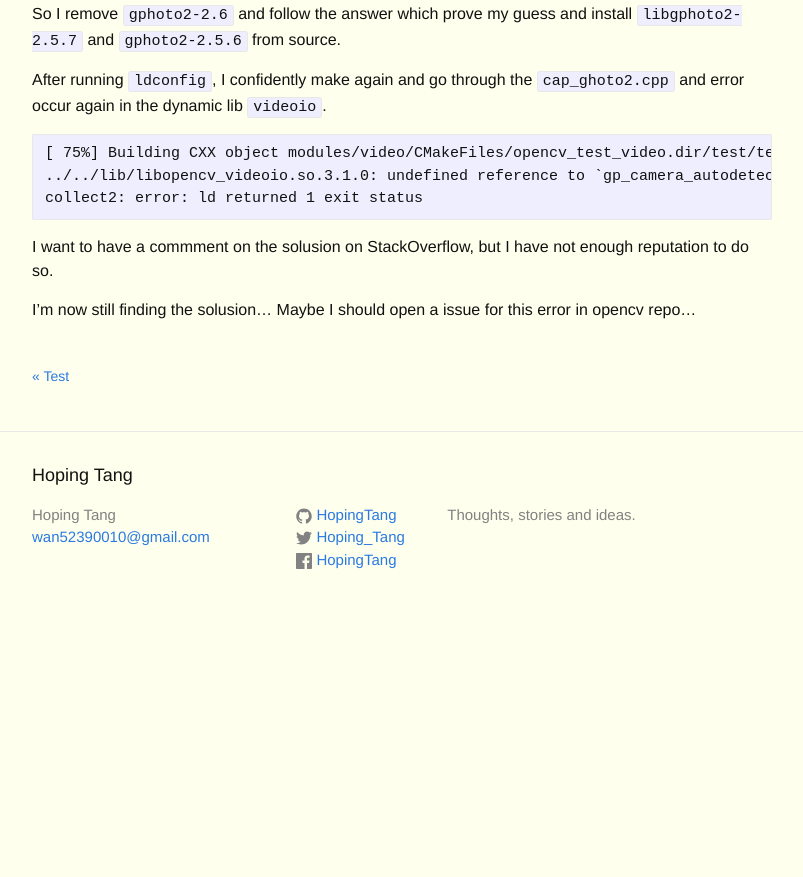
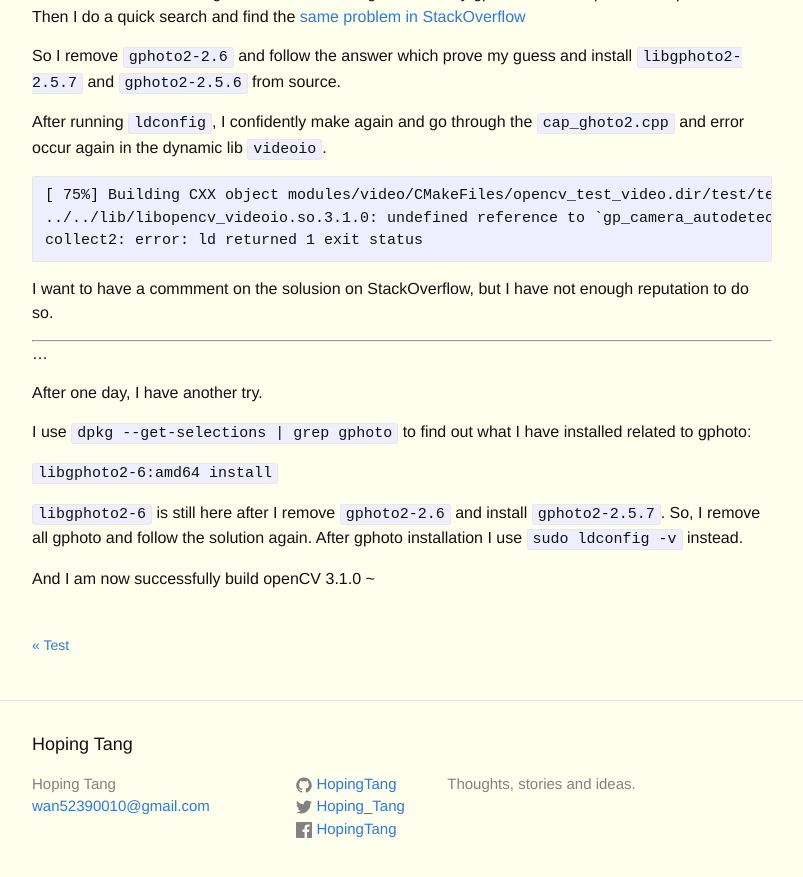
Before and after one commit to HopingTang/HopingTang.github.io, a Jekyll site: the page built from _posts/2016-04-19-opencv-3-1-0-installation-error-note.markdown, in a window 1280 px wide and 900 px high, scrolled down 663 px. Shown: the top 877 px of the window, without its empty margins (238-1041 px from the left). Built offline with Jekyll 4.4.1, drawn with Linux system fonts in a browser that asks for light colours; comment, search, counter and statistics services are not loaded; before the commit the page ends 1294 px from its top, so only the background shows below that; some of the changed text lies outside the part shown.

Commit message:
update a post

```diff
--- a/_posts/2016-04-19-opencv-3-1-0-installation-error-note.markdown
+++ b/_posts/2016-04-19-opencv-3-1-0-installation-error-note.markdown
@@ -37,4 +37,17 @@ collect2: error: ld returned 1 exit status
 
 I want to have a commment on the solusion on StackOverflow, but I have not enough reputation to do so.
 
-I'm now still finding the solusion... Maybe I should open a issue for this error in opencv repo...
+---
+
+...
+
+After one day, I have another try.
+
+I use `dpkg --get-selections | grep gphoto` to find out what I have installed related to gphoto:
+
+`libgphoto2-6:amd64             install`
+
+`libgphoto2-6` is still here after I remove `gphoto2-2.6` and install `gphoto2-2.5.7`. So, I remove all gphoto and follow the solution again.
+After gphoto installation I use `sudo ldconfig -v` instead.
+
+And I am now successfully build openCV 3.1.0 ~
```
Also changed, not shown: other parts of _posts/2016-04-19-opencv-3-1-0-installation-error-note.markdown (+1 -1 lines).
